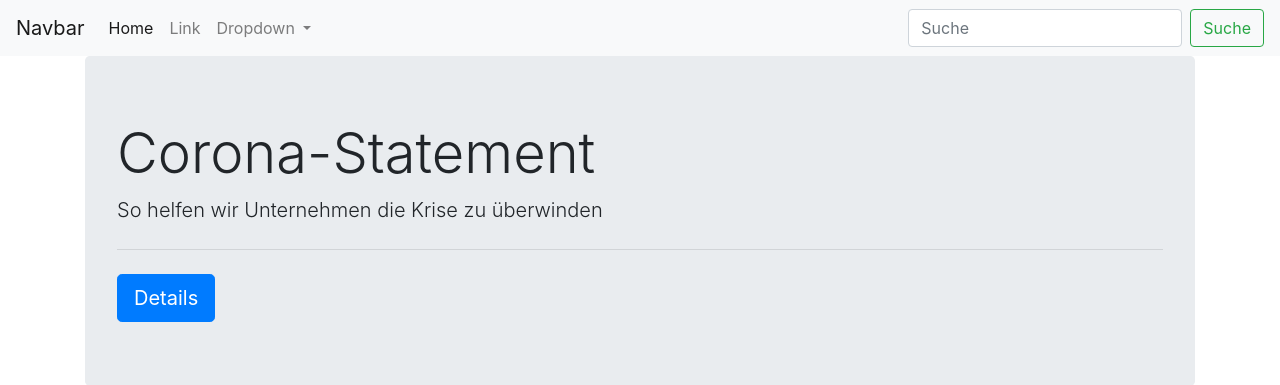
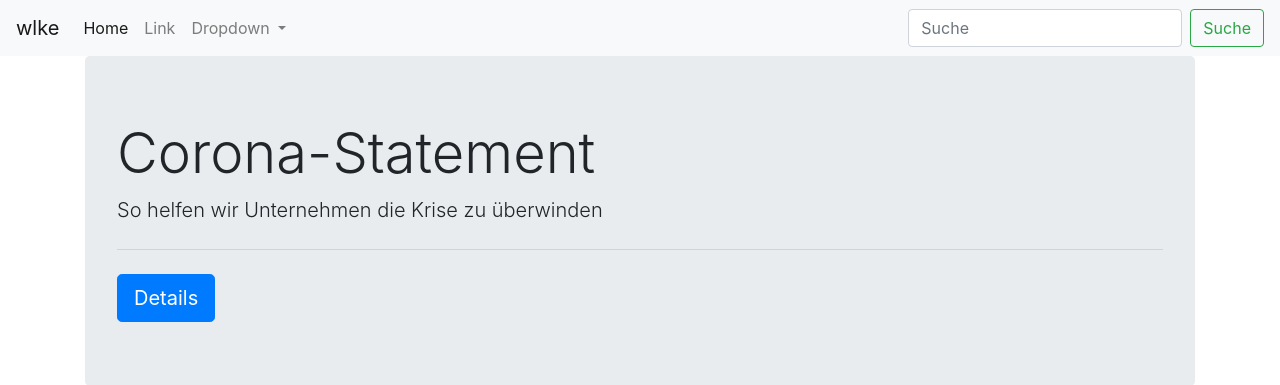
Before and after one commit to HAUDRAUFHAUN/wlke, a Django app: page / in a window 1280 px wide. Shown: the top 385 px of the page. Run offline with Django 3.2, Linux system fonts and the light colour scheme; data comes from the database, SQL or seed files in the repository; some libraries are stand-ins or nearby versions.

Commit message:
Update base.html

```diff
--- a/wlke/templates/base.html
+++ b/wlke/templates/base.html
@@ -12,7 +12,7 @@
   </head>
   <body>
     <nav class="navbar navbar-expand-lg navbar-light bg-light">
-    <a class="navbar-brand" href="#">Navbar</a>
+    <a class="navbar-brand" href="#">wlke</a>
     <button class="navbar-toggler" type="button" data-toggle="collapse" data-target="#navbarSupportedContent" aria-controls="navbarSupportedContent" aria-expanded="false" aria-label="Toggle navigation">
       <span class="navbar-toggler-icon"></span>
     </button>
```
